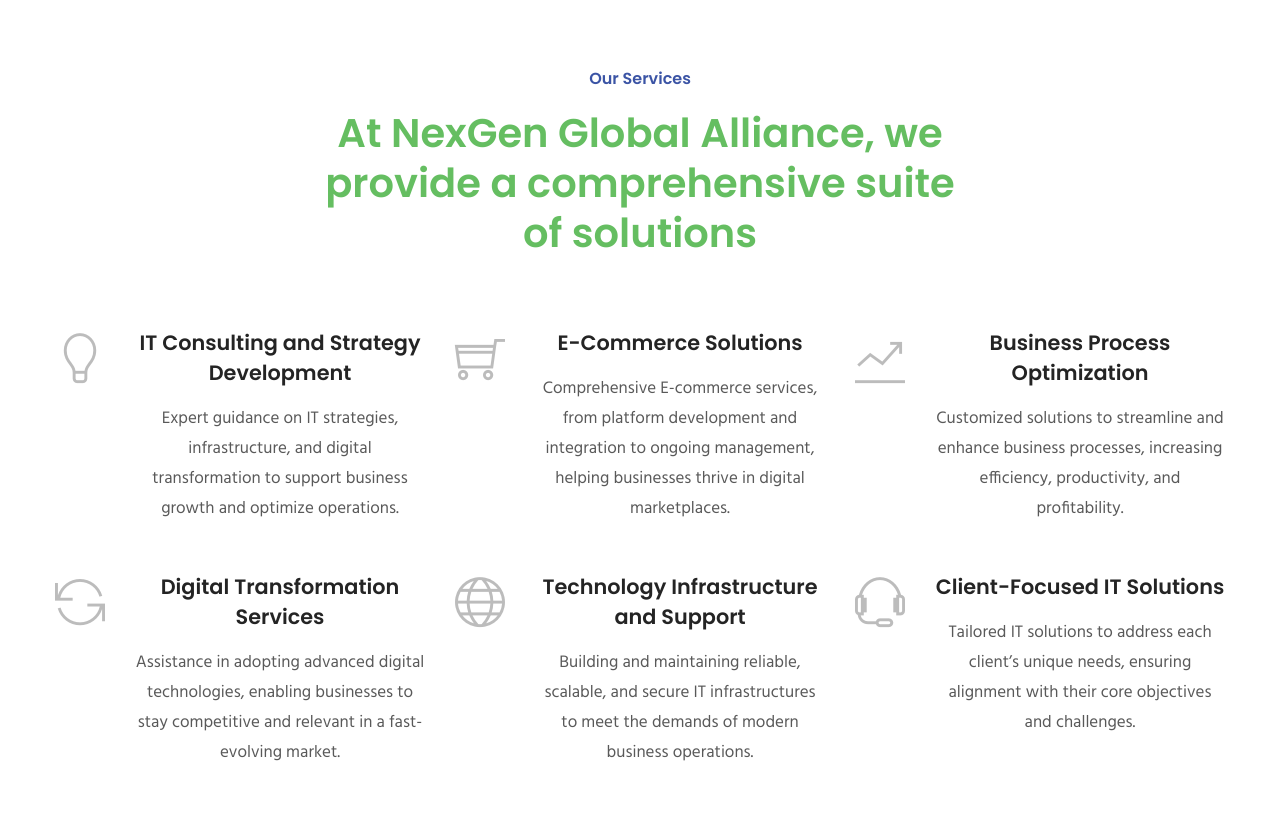
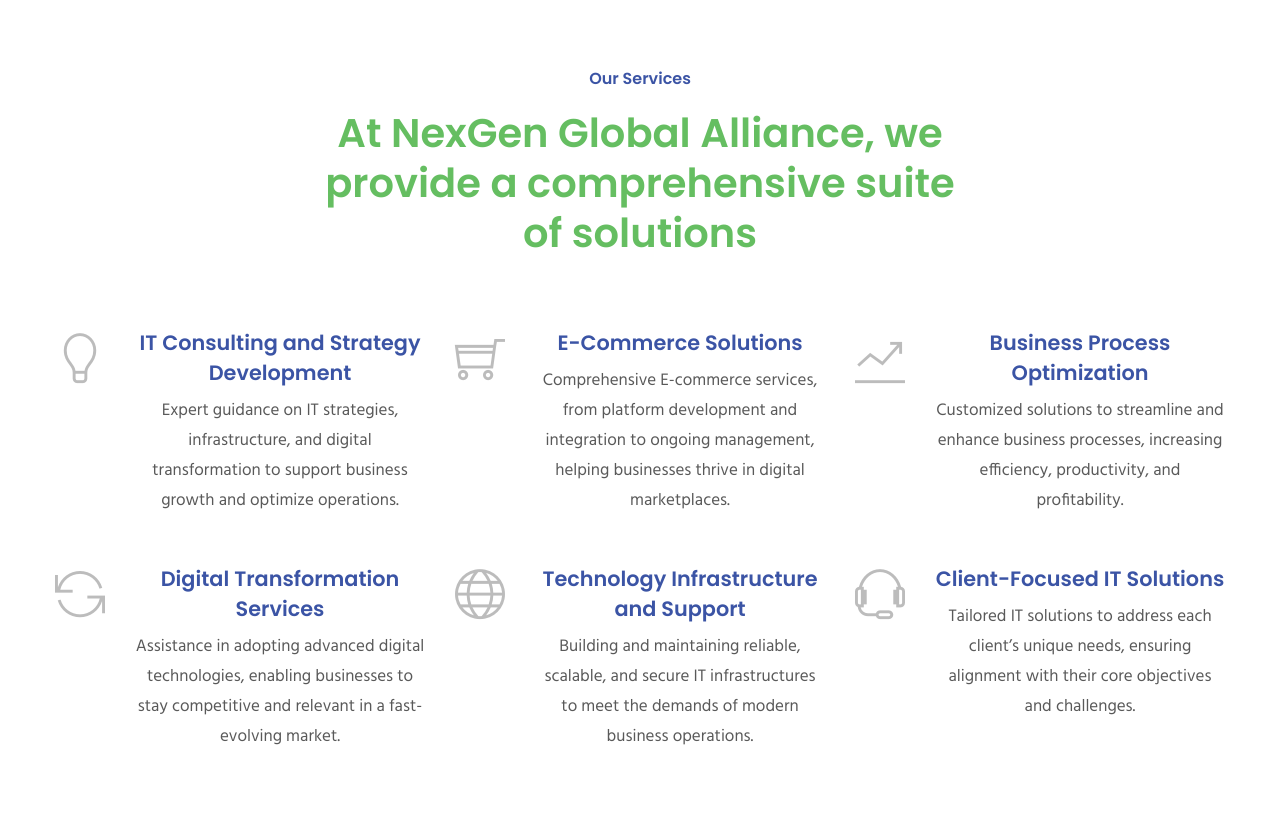
Before and after one commit to AmzReprizer/NexGen, a plain HTML site: page service.html in a window 1280 px wide. Shown: the part 472-1291 px from the top of the page. Drawn offline with Linux system fonts and the light colour scheme; some packages are replaced by stand-ins of ours; a web font is replaced by a local one.

Commit message:
All Donnnnnneeeeeee

```diff
--- a/service.html
+++ b/service.html
@@ -112,7 +112,7 @@
 			<div class="col-lg-4 col-md-6 col-sm-6">
 				<div class="service-item mb-5">
 					<i class="ti-light-bulb"></i>
-					<h4 class="mb-3">IT Consulting and Strategy Development</h4>
+					<h4 style="color: #3b54a5;">IT Consulting and Strategy Development</h4>
 					<p>Expert guidance on IT strategies, infrastructure, and digital transformation to support business growth and optimize operations.</p>
 				</div>
 			</div>
@@ -120,7 +120,7 @@
 			<div class="col-lg-4 col-md-6 col-sm-6">
 				<div class="service-item mb-5">
 					<i class="ti-shopping-cart"></i>
-					<h4 class="mb-3">E-Commerce Solutions</h4>
+					<h4 style="color: #3b54a5;">E-Commerce Solutions</h4>
 					<p>Comprehensive E-commerce services, from platform development and integration to ongoing management, helping businesses thrive in digital marketplaces.</p>
 				</div>
 			</div>
@@ -128,7 +128,7 @@
 			<div class="col-lg-4 col-md-6 col-sm-6">
 				<div class="service-item mb-5">
 					<i class="ti-stats-up"></i>
-					<h4 class="mb-3">Business Process Optimization</h4>
+					<h4 style="color: #3b54a5;">Business Process Optimization</h4>
 					<p>Customized solutions to streamline and enhance business processes, increasing efficiency, productivity, and profitability.</p>
 				</div>
 			</div>
@@ -136,7 +136,7 @@
 			<div class="col-lg-4 col-md-6 col-sm-6">
 				<div class="service-item mb-5">
 					<i class="ti-reload"></i>
-					<h4 class="mb-3">Digital Transformation Services</h4>
+					<h4 style="color: #3b54a5;">Digital Transformation Services</h4>
 					<p>Assistance in adopting advanced digital technologies, enabling businesses to stay competitive and relevant in a fast-evolving market.</p>
 				</div>
 			</div>
@@ -144,7 +144,7 @@
 			<div class="col-lg-4 col-md-6 col-sm-6">
 				<div class="service-item mb-5">
 					<i class="ti-world"></i>
-					<h4 class="mb-3">Technology Infrastructure and Support</h4>
+					<h4 style="color: #3b54a5;">Technology Infrastructure and Support</h4>
 					<p>Building and maintaining reliable, scalable, and secure IT infrastructures to meet the demands of modern business operations.</p>
 				</div>
 			</div>
@@ -152,7 +152,7 @@
 			<div class="col-lg-4 col-md-6 col-sm-6">
 				<div class="service-item mb-5">
 					<i class="ti-headphone-alt"></i>
-					<h4 class="mb-3">Client-Focused IT Solutions</h4>
+					<h4 style="color: #3b54a5;">Client-Focused IT Solutions</h4>
 					<p>Tailored IT solutions to address each client’s unique needs, ensuring alignment with their core objectives and challenges.</p>
 				</div>
 			</div>
```
Also changed, not shown: about.html (+3 -3 lines), index.html (+2 -2 lines).
